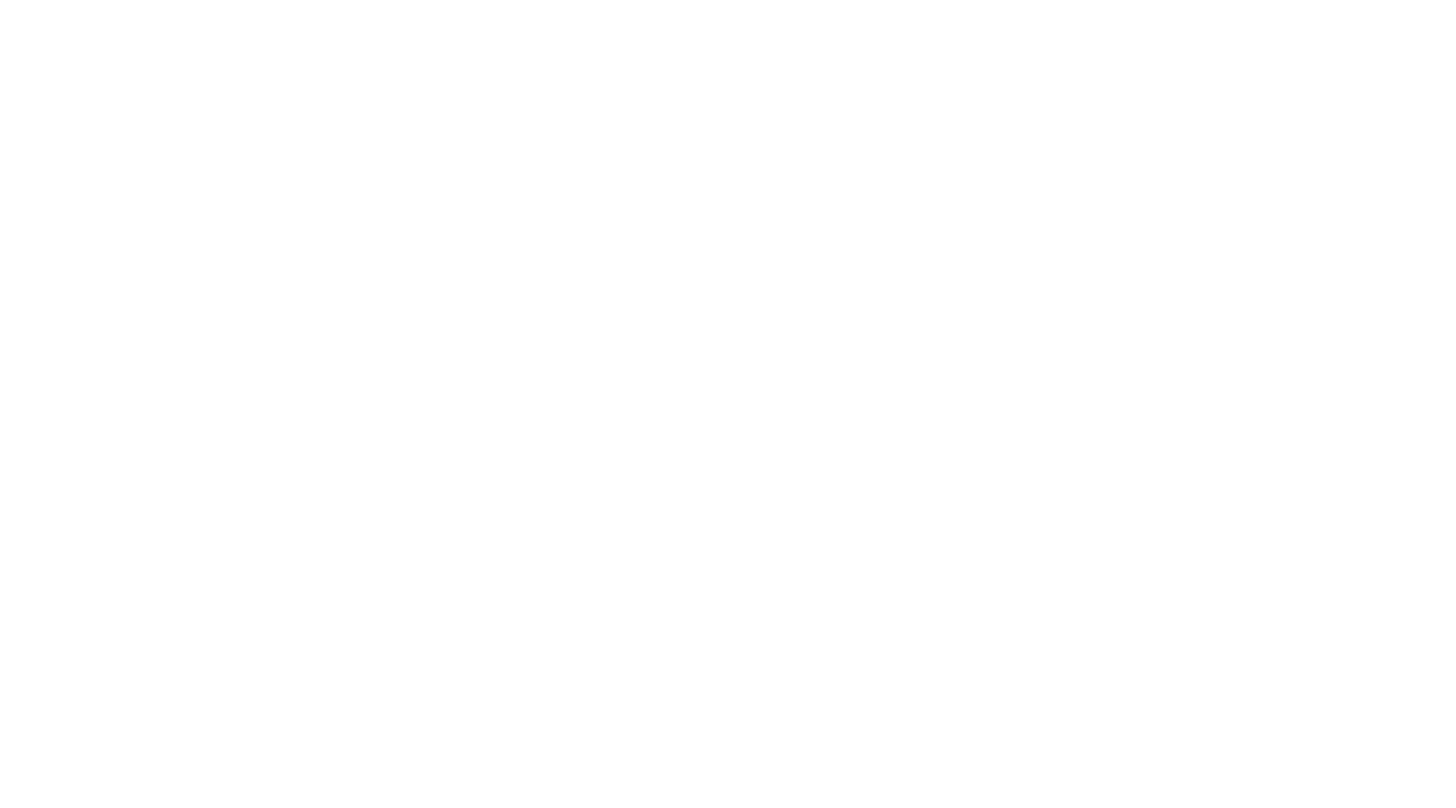
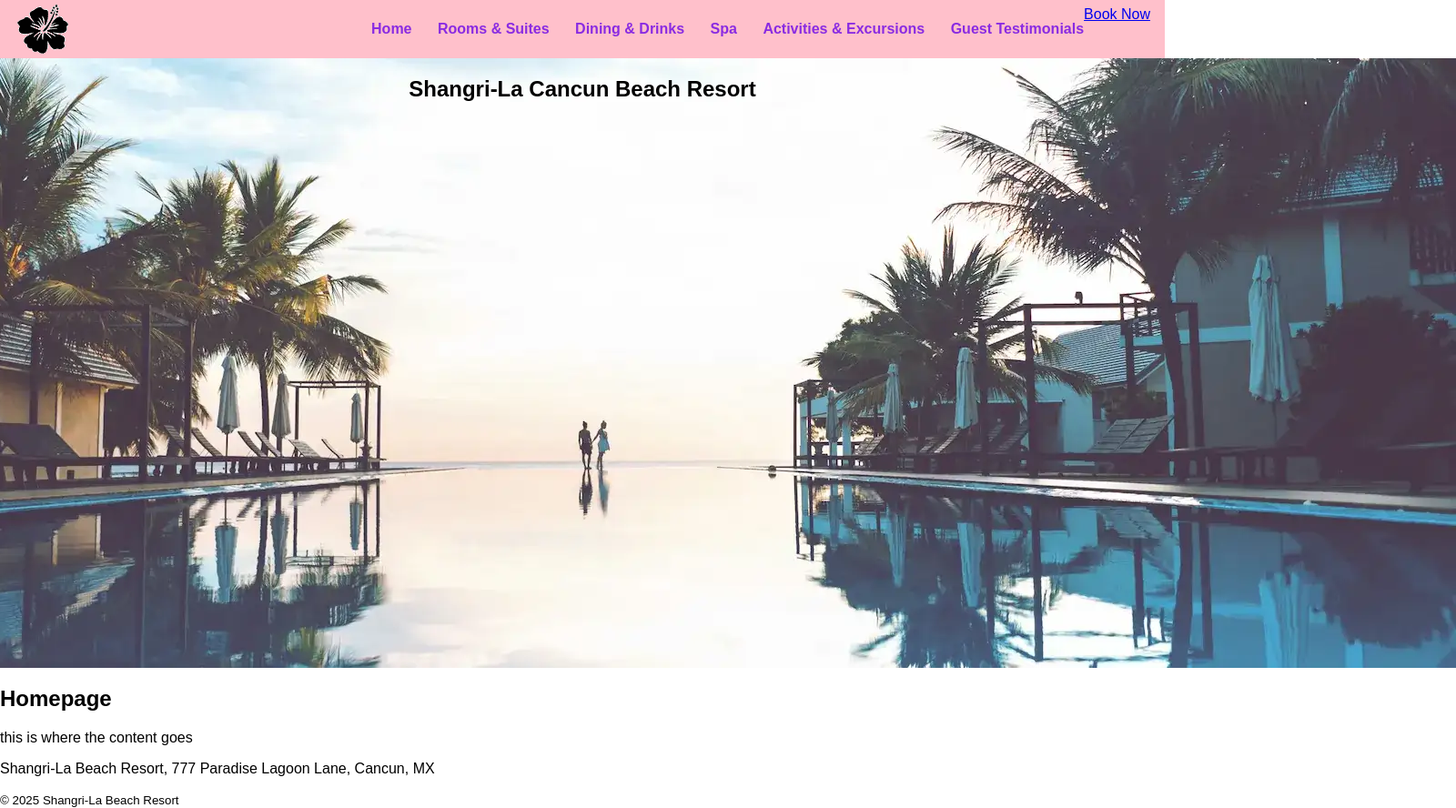
Before and after one commit to CamilleGraham/Shangri-La, a plain HTML site: page spa.html in a window 1280 px wide. Shown: the whole page at 91% size, 1600 px wide, since content can reach past the window. Before the commit the page ends 800 px from the top, so only its background shows below. Drawn offline with Linux system fonts and the light colour scheme; no server answers.

Commit message:
Hero
finished the basic structure, saved into all pages,  saving before bed

```diff
--- a/CSS/styles.css
+++ b/CSS/styles.css
@@ -51,6 +51,35 @@ button{
     display: none;
 }
 
+.hero{
+    position: relative;
+    display: flex;
+    flex-direction: column;
+    align-items: center;
+}
+
+.hero h1{
+    position:absolute;
+    display: flex;
+    flex-direction: column;
+    text-align: center;
+
+}
+
+#weather{
+    position: absolute;
+    bottom: 1rem;
+    left: 1rem;
+    z-index: 100;
+
+}
+
+#weather li {
+    list-style-type: none;
+}
+
+
+
 @media screen and (max-width:1130px) {
     body{
         background-color: rgb(217, 165, 241);
--- a/activities.html
+++ b/activities.html
@@ -0,0 +1,63 @@
+<!DOCTYPE html>
+<html lang="en">
+    <head>
+        <meta charset="utf-8">
+        <meta name="viewport" content="width=device-width, initial-scale=1.0">
+        <link rel = "icon" type="image/png" href="images/favicon.png">
+        <title>Shangri-La Beach Resort</title>
+        <link rel="stylesheet" href="CSS/styles.css">
+    </head>
+
+    <body>
+
+    <header>
+
+        <img src="images/favicon.png" alt="Flower Logo"> <!-- possibly replace with smaller logo -->
+
+        <button id="toggle">&#9776;</button> <!-- hamburger -->
+
+        <nav id="navbar">
+            <ul>
+                <li><a href="index.html">Home</a></li>
+                <li><a href="hotel.html">Rooms & Suites</a></li>
+                <li><a href="dining.html">Dining & Drinks</a></li>
+                <li><a href="spa.html">Spa</a></li>
+                <li><a href="activities.html">Activities & Excursions</a></li>
+                <li><a href="testimonials.html">Guest Testimonials</a></li>
+            </ul>
+            <a href="#booking.html" id="bookButton">Book Now</a>
+        </nav>
+
+    </header>
+
+    <section class="hero">
+
+        <h1>Shangri-La Cancun Beach Resort</h1> <!--maybe add Luxury-->
+
+        <img id = "heroImg" src="images/Optimized/hero couple narrow.webp" alt="a couple at the resort standing at the end of an infinity pool">
+
+        <div id="weather">
+            <img src="" alt="" id="icon">
+            <ul>
+                <li id="description"></li>
+                <li id="temperature"></li>
+
+            </ul>
+        </div>
+    </section>
+
+    <main>
+
+            <h2>Homepage</h2>
+            <p> this is where the content goes</p>
+    </main>
+
+    <footer>
+            <p> Shangri-La Beach Resort, 777 Paradise Lagoon Lane, Cancun, MX</p>
+            <small> &copy; 2025 Shangri-La Beach Resort </small>
+    </footer>
+
+        <script src="shangri-la.js"></script>
+        </script>
+	</body>
+</html>
--- a/shangri-la.js
+++ b/shangri-la.js
@@ -1,7 +1,7 @@
 
 
 const togglebButton = document.getElementById('toggle');
-const mainMenu = document.getElementById('menu');
+const mainMenu = document.getElementById('navbar');
 
 togglebButton.addEventListener('click',function(){
 mainMenu.classList.toggle('active');
--- a/spa.html
+++ b/spa.html
@@ -0,0 +1,63 @@
+<!DOCTYPE html>
+<html lang="en">
+    <head>
+        <meta charset="utf-8">
+        <meta name="viewport" content="width=device-width, initial-scale=1.0">
+        <link rel = "icon" type="image/png" href="images/favicon.png">
+        <title>Shangri-La Beach Resort</title>
+        <link rel="stylesheet" href="CSS/styles.css">
+    </head>
+
+    <body>
+
+    <header>
+
+        <img src="images/favicon.png" alt="Flower Logo"> <!-- possibly replace with smaller logo -->
+
+        <button id="toggle">&#9776;</button> <!-- hamburger -->
+
+        <nav id="navbar">
+            <ul>
+                <li><a href="index.html">Home</a></li>
+                <li><a href="hotel.html">Rooms & Suites</a></li>
+                <li><a href="dining.html">Dining & Drinks</a></li>
+                <li><a href="spa.html">Spa</a></li>
+                <li><a href="activities.html">Activities & Excursions</a></li>
+                <li><a href="testimonials.html">Guest Testimonials</a></li>
+            </ul>
+            <a href="#booking.html" id="bookButton">Book Now</a>
+        </nav>
+
+    </header>
+
+    <section class="hero">
+
+        <h1>Shangri-La Cancun Beach Resort</h1> <!--maybe add Luxury-->
+
+        <img id = "heroImg" src="images/Optimized/hero couple narrow.webp" alt="a couple at the resort standing at the end of an infinity pool">
+
+        <div id="weather">
+            <img src="" alt="" id="icon">
+            <ul>
+                <li id="description"></li>
+                <li id="temperature"></li>
+
+            </ul>
+        </div>
+    </section>
+
+    <main>
+
+            <h2>Homepage</h2>
+            <p> this is where the content goes</p>
+    </main>
+
+    <footer>
+            <p> Shangri-La Beach Resort, 777 Paradise Lagoon Lane, Cancun, MX</p>
+            <small> &copy; 2025 Shangri-La Beach Resort </small>
+    </footer>
+
+        <script src="shangri-la.js"></script>
+        </script>
+	</body>
+</html>
```
Also changed, not shown: booking.html (+63 -0 lines), dining.html (+63 -0 lines), hotel.html (+63 -0 lines), index.html (+23 -14 lines), testimonials.html (+63 -0 lines), images/Optimized/Hero Couple Mobile.jpg (added), images/Optimized/Hero Couple.jpg (added), images/Optimized/hero couple narrow.webp (added), images/Optimized/hero couple.webp (added).
